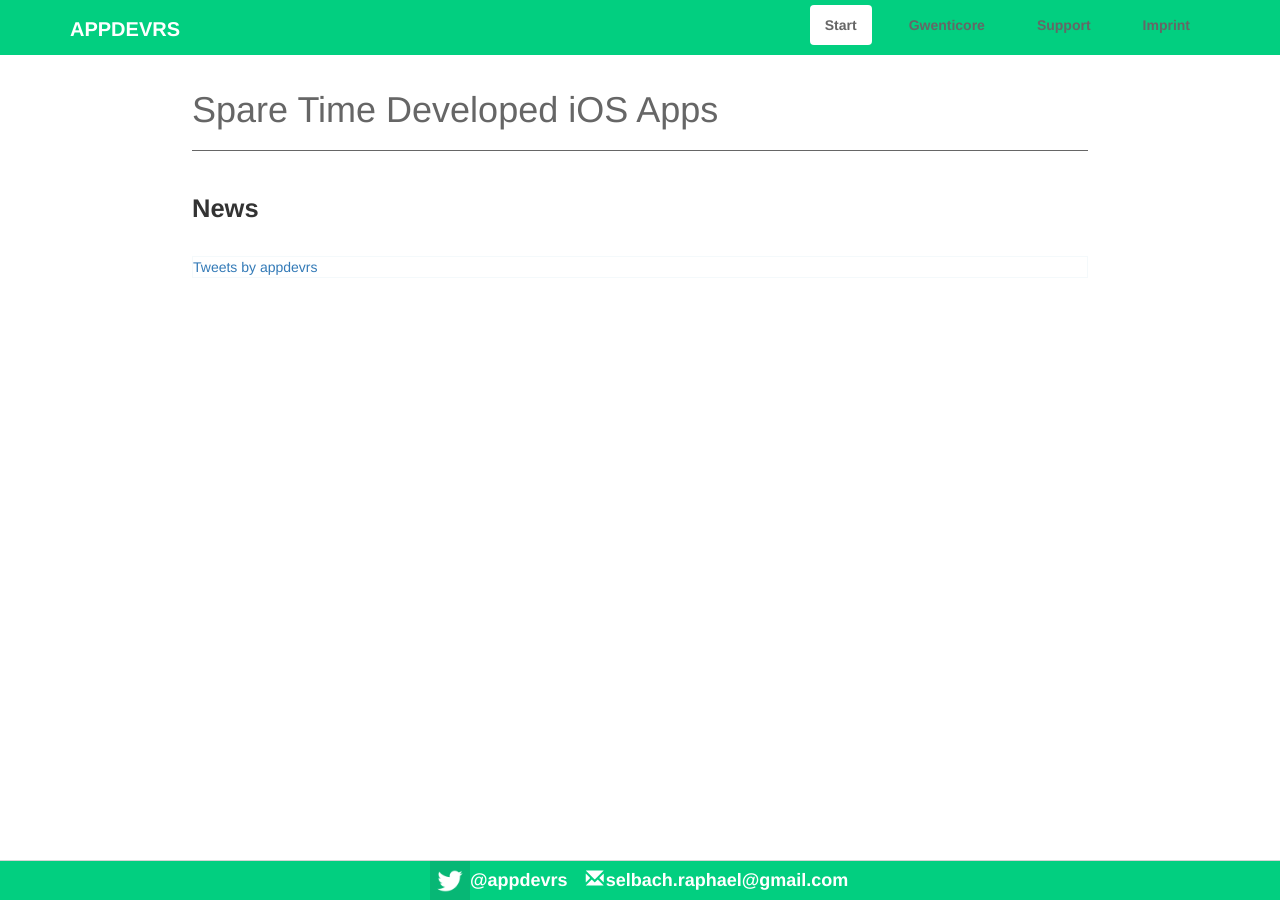
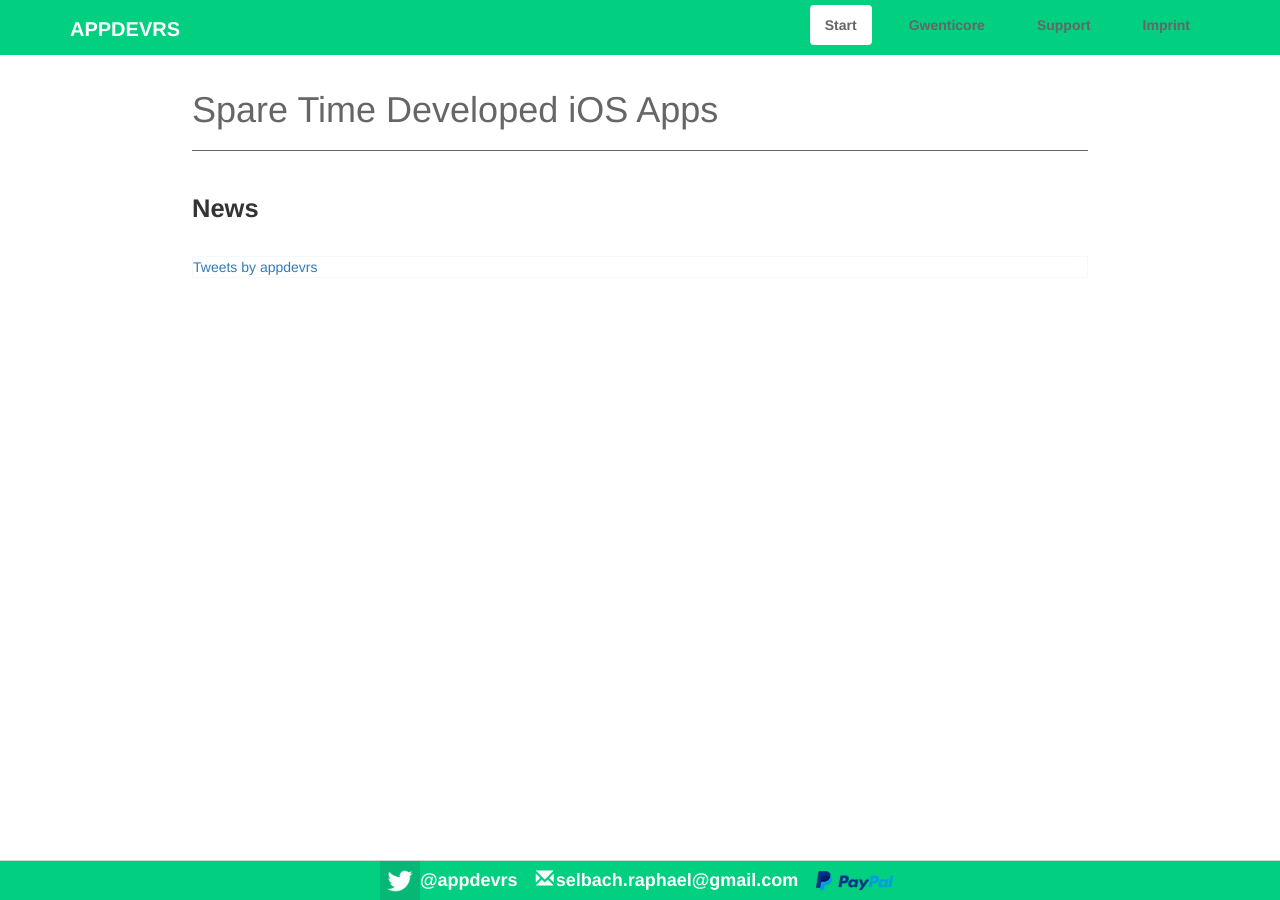
Before and after one commit to appdevrs/appdevrs.github.io, a Jekyll site: the page built from index.html, in a window 1280 px wide. Built offline with Jekyll 4.4.1, drawn with Linux system fonts in a browser that asks for light colours; comment, search, counter and statistics services are not loaded.

Commit message:
Update main.css

```diff
--- a/css/main.css
+++ b/css/main.css
@@ -75,7 +75,7 @@ footer {
 }
 footer ul {
     margin: auto;
-    width: 420px;
+    width: 520px;
 }
 footer ul li {
     display: inline;
```
